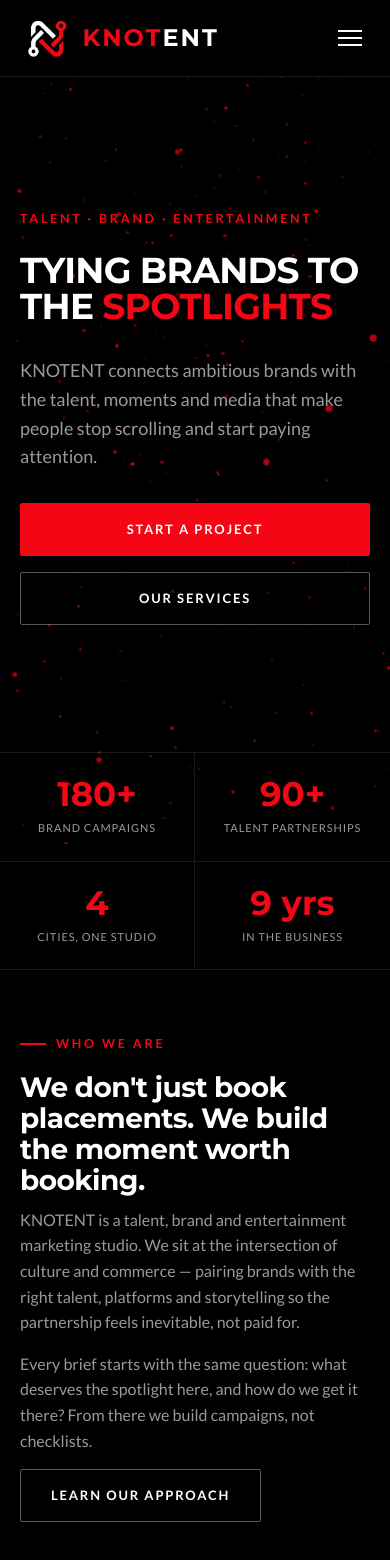
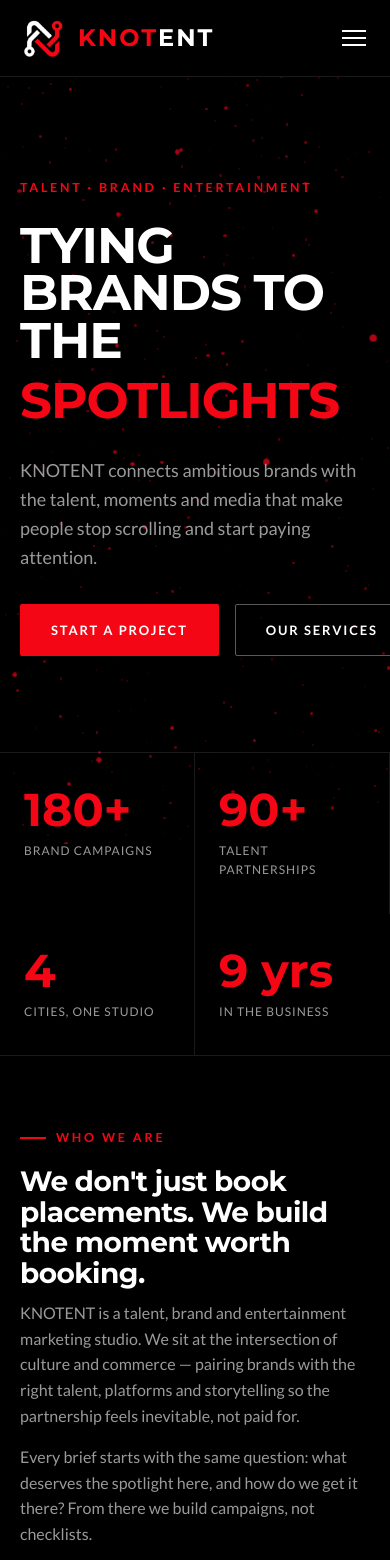
Before and after one commit to knotentdigitalmedia-design/Knotent-Website, a React (Vite) app: page / in a window 390 px wide. Shown: the top 1560 px of the page. Built offline with nearby package versions, Linux system fonts and the light colour scheme.

Commit message:
Revert "fix: responsive alignment and mobile optimization for smartphones"
This reverts commit c786a9a2e7bff4df6cd2187561f4e8e4da4ea2bf.

```diff
--- a/src/index.css
+++ b/src/index.css
@@ -61,10 +61,9 @@
 }
 
 .container {
-  max-width: var(--container);
-  margin: 0 auto;
+  max-width: 100%;
+  margin: 0;
   padding: 0 4%;
-  width: 100%;
 }
 
 .eyebrow {
@@ -93,8 +92,7 @@
 .section--tight { padding: 64px 0; }
 
 @media (max-width: 768px) {
-  .section { padding: 56px 0; }
-  .section--tight { padding: 40px 0; }
+  .section { padding: 64px 0; }
   .container { padding: 0 20px; }
 }
 
@@ -188,9 +186,8 @@
   align-items: center;
   justify-content: space-between;
   padding: 18px 4%;
-  max-width: var(--container);
-  margin: 0 auto;
-  width: 100%;
+  max-width: 100%;
+  margin: 0;
 }
 .navbar__brand {
   display: flex;
@@ -301,8 +298,7 @@
   z-index: 2;
   max-width: var(--container);
   margin: 0 auto;
-  padding: 0 4%;
-  width: 100%;
+  padding: 0 32px;
 }
 .banner__kicker {
   font-size: 12.5px;
@@ -342,16 +338,8 @@
 }
 
 @media (max-width: 768px) {
-  .banner { padding: 90px 0 40px; }
-  .banner--home { padding: 110px 0 60px; min-height: unset; }
-  .banner__title { font-size: clamp(32px, 8.5vw, 56px); }
-  .banner__subtitle { font-size: 15px; }
-  .banner__actions { margin-top: 24px; }
-  .navbar__inner,
-  .navbar__mobile {
-    padding-left: 20px !important;
-    padding-right: 20px !important;
-  }
+  .banner { padding: 110px 0 50px; }
+  .banner--home { padding: 130px 0 80px; min-height: unset; }
 }
 
 /* ============================================
@@ -369,11 +357,6 @@
 }
 @media (max-width: 600px) {
   .services-grid { grid-template-columns: 1fr; }
-  .service-card { padding: 28px 20px; }
-  .service-card__title { font-size: 20px; }
-  .service-card__desc { font-size: 13.5px; }
-  .service-card__index { margin-bottom: 14px; }
-  .service-card__icon { width: 40px; height: 40px; font-size: 16px; margin-bottom: 14px; }
 }
 
 .service-card {
@@ -456,22 +439,8 @@
 @media (max-width: 900px) {
   .footer__grid { grid-template-columns: 1fr 1fr; }
 }
-@media (max-width: 600px) {
-  .footer { padding-top: 48px; }
-  .footer__grid {
-    grid-template-columns: 1fr;
-    gap: 32px;
-    padding-bottom: 36px;
-  }
-  .footer__tagline { max-width: 100%; }
-  .footer__bottom {
-    flex-direction: column;
-    align-items: center;
-    text-align: center;
-    gap: 12px;
-    padding: 20px 0;
-  }
-  .footer__bottom-links { justify-content: center; }
+@media (max-width: 560px) {
+  .footer__grid { grid-template-columns: 1fr; }
 }
 .footer__brand {
   font-family: var(--font-display);
@@ -566,7 +535,7 @@
   align-items: center;
 }
 @media (max-width: 860px) {
-  .grid-2 { grid-template-columns: 1fr; gap: 32px; }
+  .grid-2 { grid-template-columns: 1fr; gap: 36px; }
 }
 
 .stat-row {
@@ -574,6 +543,9 @@
   grid-template-columns: repeat(4, 1fr);
   border-top: 1px solid var(--line);
   border-bottom: 1px solid var(--line);
+}
+@media (max-width: 700px) {
+  .stat-row { grid-template-columns: repeat(2, 1fr); }
 }
 .stat {
   padding: 34px 24px;
@@ -594,20 +566,6 @@
   margin-top: 8px;
 }
 
-@media (max-width: 700px) {
-  .stat-row { grid-template-columns: repeat(2, 1fr); }
-  .stat {
-    padding: 24px 14px;
-    text-align: center;
-    border-right: 1px solid var(--line);
-    border-bottom: 1px solid var(--line);
-  }
-  .stat:nth-child(2n) { border-right: none; }
-  .stat:nth-last-child(-n+2) { border-bottom: none; }
-  .stat__num { font-size: 34px; }
-  .stat__label { font-size: 11px; }
-}
-
 .section-head {
   display: flex;
   justify-content: space-between;
@@ -618,17 +576,6 @@
 }
 .section-head h2 { font-size: clamp(30px, 4vw, 48px); margin: 0; }
 .section-head p { max-width: 420px; margin: 0; }
-
-@media (max-width: 768px) {
-  .section-head {
-    flex-direction: column;
-    align-items: flex-start;
-    gap: 12px;
-    margin-bottom: 32px;
-  }
-  .section-head h2 { font-size: clamp(24px, 6.5vw, 36px); }
-  .section-head p { max-width: 100%; font-size: 14.5px; }
-}
 
 /* Logo marquee (clients) */
 .marquee {
@@ -658,12 +605,6 @@
 }
 .marquee__item:hover { color: var(--red); opacity: 1; }
 
-@media (max-width: 768px) {
-  .marquee { padding: 20px 0; }
-  .marquee__track { gap: 40px; }
-  .marquee__item { font-size: 20px; }
-}
-
 /* Clients grid */
 .clients-grid {
   display: grid;
@@ -673,19 +614,7 @@
   border: 1px solid var(--line);
 }
 @media (max-width: 860px) { .clients-grid { grid-template-columns: repeat(3, 1fr); } }
-@media (max-width: 600px) {
-  .clients-grid { grid-template-columns: repeat(2, 1fr); }
-  .client-tile {
-    padding: 22px 12px;
-    font-size: 14px;
-    text-align: center;
-    display: flex;
-    align-items: center;
-    justify-content: center;
-    min-height: 72px;
-    word-break: break-word;
-  }
-}
+@media (max-width: 600px) { .clients-grid { grid-template-columns: repeat(2, 1fr); } }
 .client-tile {
   background: var(--charcoal);
   padding: 34px 18px;
@@ -730,12 +659,6 @@
   color: var(--mute);
 }
 
-@media (max-width: 600px) {
-  .testimonial-card { padding: 24px 20px; }
-  .testimonial-card__quote { font-size: 15px; margin-bottom: 16px; }
-  .testimonial-card__mark { font-size: 44px; margin-bottom: 2px; }
-}
-
 /* Values / About cards */
 .value-list {
   display: grid;
@@ -753,12 +676,6 @@
 .value-item h4 { font-size: 19px; margin-bottom: 8px; }
 .value-item p { font-size: 14px; margin-bottom: 0; }
 
-@media (max-width: 600px) {
-  .value-item { padding: 20px 16px; }
-  .value-item h4 { font-size: 17px; }
-  .value-item p { font-size: 13.5px; }
-}
-
 .value-list--four { grid-template-columns: repeat(4, 1fr); }
 @media (max-width: 900px) { .value-list--four { grid-template-columns: repeat(2, 1fr); } }
 @media (max-width: 560px) { .value-list--four { grid-template-columns: 1fr; } }
@@ -772,7 +689,7 @@
   grid-template-columns: 0.9fr 1.1fr;
   gap: 60px;
 }
-@media (max-width: 900px) { .contact-grid { grid-template-columns: 1fr; gap: 36px; } }
+@media (max-width: 900px) { .contact-grid { grid-template-columns: 1fr; } }
 
 .contact-info-item {
   display: flex;
@@ -856,26 +773,3 @@
 .cta-band h2 { font-size: clamp(32px, 5vw, 58px); margin-bottom: 18px; }
 .cta-band p { color: var(--mute); font-size: clamp(16px, 2vw, 20px); max-width: 600px; margin-bottom: 32px; }
 .cta-band__actions { display: flex; justify-content: flex-start; gap: 16px; flex-wrap: wrap; }
-
-@media (max-width: 768px) {
-  .cta-band { padding: 56px 0; }
-  .cta-band h2 { font-size: clamp(26px, 6.5vw, 40px); margin-bottom: 14px; }
-  .cta-band p { font-size: 15px; margin-bottom: 24px; }
-}
-
-@media (max-width: 560px) {
-  .banner__actions,
-  .cta-band__actions,
-  .hero-actions {
-    flex-direction: column;
-    width: 100%;
-    gap: 12px;
-  }
-  .banner__actions .btn,
-  .cta-band__actions .btn,
-  .hero-actions .btn {
-    width: 100%;
-    justify-content: center;
-    text-align: center;
-  }
-}
--- a/src/pages/Home.jsx
+++ b/src/pages/Home.jsx
@@ -54,8 +54,8 @@
           <FadeIn>
             <span className="eyebrow" style={{ marginBottom: '24px', display: 'inline-block' }}>Talent · Brand · Entertainment</span>
             <h1 style={{
-              fontSize: 'clamp(36px, 8vw, 90px)',
-              lineHeight: 0.98,
+              fontSize: 'clamp(50px, 9vw, 100px)',
+              lineHeight: 0.95,
               margin: '0 0 32px 0',
               fontFamily: 'var(--font-display)',
               fontWeight: 700,
@@ -73,7 +73,7 @@
             <p style={{ maxWidth: '540px', fontSize: '18px', marginBottom: '32px', color: 'var(--mute)' }}>
               KNOTENT connects ambitious brands with the talent, moments and media that make people stop scrolling and start paying attention.
             </p>
-            <div className="hero-actions" style={{ display: 'flex', gap: '16px', flexWrap: 'wrap' }}>
+            <div style={{ display: 'flex', gap: '16px' }}>
               <Link to="/contact" className="btn btn--primary">Start a Project</Link>
               <Link to="/services" className="btn btn--ghost">Our Services</Link>
             </div>
@@ -159,7 +159,7 @@
             </div>
           </div>
         </FadeIn>
-        <div className="container">
+        <div className="container" style={{ padding: 0 }}>
           <div className="services-grid">
             {SERVICES.map((s, index) => (
               <FadeIn delay={index * 0.1} key={s.title}>
--- a/src/pages/OurClients.jsx
+++ b/src/pages/OurClients.jsx
@@ -45,7 +45,7 @@
             <p>60+ brands across fashion, D2C, healthcare, fintech and consumer tech.</p>
           </div>
         </div>
-        <div className="container">
+        <div className="container" style={{ padding: 0 }}>
           <div className="clients-grid">
             {CLIENTS.map((c) => (
               <div className="client-tile" key={c}>{c}</div>
--- a/src/pages/Services.jsx
+++ b/src/pages/Services.jsx
@@ -67,7 +67,7 @@
 
       <FadeIn>
       <section className="section" style={{ paddingTop: 70 }}>
-        <div className="container">
+        <div className="container" style={{ padding: 0 }}>
           <div className="services-grid">
             {SERVICES.map((s) => (
               <ServicesCard key={s.title} {...s} />
```
